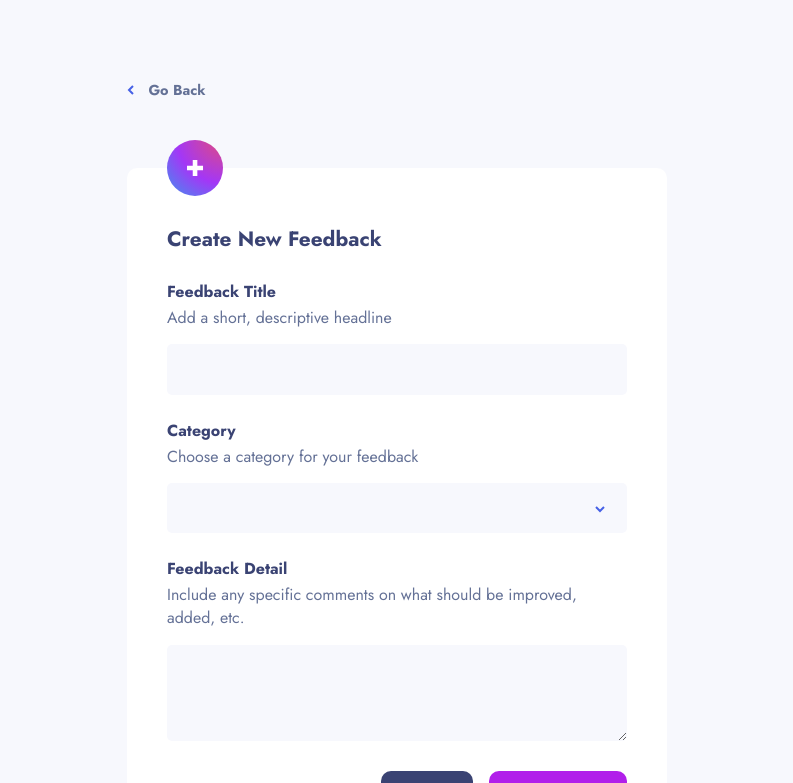
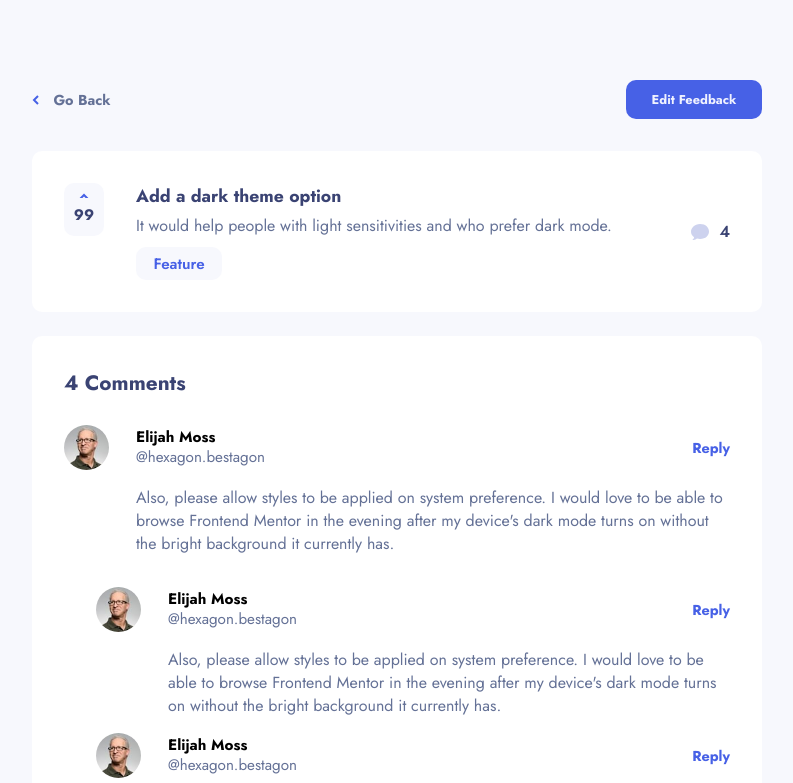
Before and after one commit to Victor-Nyagudi/product-feedback-app-react, a React (Create React App) app: page / in a window 1280 px wide. Shown: the top 783 px of the page, without its empty margins (243-1036 px from the left). Built offline with nearby package versions, Linux system fonts and the light colour scheme.

Commit message:
Use a button element for upvotes button instead of div
This is for the feedback item in FeedbackDetailpage and RoadmapPage

```diff
--- a/src/App.js
+++ b/src/App.js
@@ -77,8 +77,8 @@ function App() {
   return (
     <>
       {/* <SuggestionsPage sharedProps={ sharedProps } /> */}
-      <AddEditFeedbackPage sharedProps={ sharedProps } />
-      {/* <FeedbackDetailPage sharedProps={ sharedProps } /> */}
+      {/* <AddEditFeedbackPage sharedProps={ sharedProps } /> */}
+      <FeedbackDetailPage sharedProps={ sharedProps } />
       {/* <RoadMapPage sharedProps={ sharedProps } /> */}
     </>
   );
--- a/src/components/shared/FeedbackItem.js
+++ b/src/components/shared/FeedbackItem.js
@@ -31,11 +31,11 @@ function FeedbackItem({ showBadge = false, badgeText, badgeColor }) {
                         <svg width="10" height="7" xmlns="http://www.w3.org/2000/svg">
                             <path d="M1 6l4-4 4 4" stroke="#4661E6" strokeWidth="2" fill="none" fillRule="evenodd"/>
                         </svg>
+
+                        <span className="feedback-content__upvotes-total">
+                            99
+                        </span>
                     </button>
-
-                    <p className="feedback-content__upvotes-total">
-                        99
-                    </p>
                 </div>
 
                 <div className="feedback-content__comments">
--- a/src/css/main.css
+++ b/src/css/main.css
@@ -67,6 +67,10 @@ a {
 
 .button--edit-feedback {
   background-color: #4761e6;
+}
+
+.button--edit-feedback:hover, .button--edit-feedback:focus {
+  background-color: #7b90f9;
 }
 
 .button--cancel {
@@ -254,19 +258,11 @@ a {
 }
 
 .feedback-content__upvotes {
-  justify-self: start;
-  display: -webkit-box;
-  display: -ms-flexbox;
-  display: flex;
-  -webkit-box-align: center;
-      -ms-flex-align: center;
-          align-items: center;
-  gap: .5em;
+  -ms-grid-column-align: start;
+      justify-self: start;
   -ms-flex-item-align: center;
+      -ms-grid-row-align: center;
       align-self: center;
-  background-color: #f7f8fd;
-  border-radius: 10px;
-  padding: 0.35em 1.15em;
 }
 
 .feedback-content__upvotes-total {
@@ -276,7 +272,20 @@ a {
 }
 
 .feedback-content__upvotes-button {
-  padding-bottom: .15em;
+  display: -webkit-box;
+  display: -ms-flexbox;
+  display: flex;
+  -webkit-box-align: center;
+      -ms-flex-align: center;
+          align-items: center;
+  gap: .5em;
+  background-color: #f7f8fd;
+  border-radius: 10px;
+  padding: 0.35em 1.15em;
+}
+
+.feedback-content__upvotes-button:hover, .feedback-content__upvotes-button:focus {
+  background-color: #d1d9ff;
 }
 
 .feedback-content__comments {
@@ -1119,17 +1128,17 @@ a {
     margin-bottom: .25em;
   }
   .feedback-detail__main .feedback-content__upvotes {
+    -ms-flex-item-align: start;
+        align-self: flex-start;
+  }
+  .feedback-detail__main .feedback-content__upvotes-button {
     -webkit-box-orient: vertical;
     -webkit-box-direction: normal;
         -ms-flex-direction: column;
             flex-direction: column;
-    -ms-flex-item-align: start;
-        align-self: flex-start;
-    padding: .35em .5em;
+    padding: .75em 1.15em;
     max-width: 40px;
-  }
-  .feedback-detail__main .feedback-content__upvotes-button {
-    padding-bottom: 0;
+    max-height: 53px;
   }
   .feedback-detail__main .feedback-content__comments {
     gap: .65em;
--- a/src/main.scss
+++ b/src/main.scss
@@ -149,7 +149,11 @@ a {
         &:hover, &:focus { background-color: getColor('purple--hover'); }
     }
 
-    &--edit-feedback { background-color: getColor('blue'); }
+    &--edit-feedback {
+        background-color: getColor('blue');
+
+        &:hover, &:focus { background-color: getColor('blue--hover-button'); }
+    }
 
     &--cancel {
         background-color: getColor('purple-black');
@@ -298,16 +302,16 @@ a {
 
     &__upvotes {
         justify-self: start;
-
-        display: flex;
-        align-items: center;
-        gap: .5em;
-
         align-self: center;
 
-        background-color: getColor('light-grey');
-        border-radius: $border-radius;
-        padding: $tag-padding-mobile;
+        // display: flex;
+        // align-items: center;
+        // gap: .5em;
+
+        // cursor: pointer;
+        // background-color: getColor('light-grey');
+        // border-radius: $border-radius;
+        // padding: $tag-padding-mobile;
 
         &-total {
             font-size: .95rem;
@@ -316,7 +320,17 @@ a {
         }
 
         // * Up arrow icon needs a little bump up to be centrally aligned
-        &-button { padding-bottom: .15em; }
+        &-button {
+            display: flex;
+            align-items: center;
+            gap: .5em;
+
+            background-color: getColor('light-grey');
+            border-radius: $border-radius;
+            padding: $tag-padding-mobile;
+
+            &:hover, &:focus { background-color: getColor('dark-grey--hover'); }
+        }
     }
 
     &__comments {
@@ -1023,14 +1037,15 @@ a {
             }
 
             &__upvotes {
-                flex-direction: column;
                 align-self: flex-start;
 
-                padding: .35em .5em;
+                &-button {
+                    flex-direction: column;
 
-                max-width: 40px;
-
-                &-button { padding-bottom: 0; }
+                    padding: .75em 1.15em;
+                    max-width: 40px;
+                    max-height: 53px;
+                }
             }
 
             &__comments {
```
Also changed, not shown: 1 other file (tests, documents, lock files or other folders).
